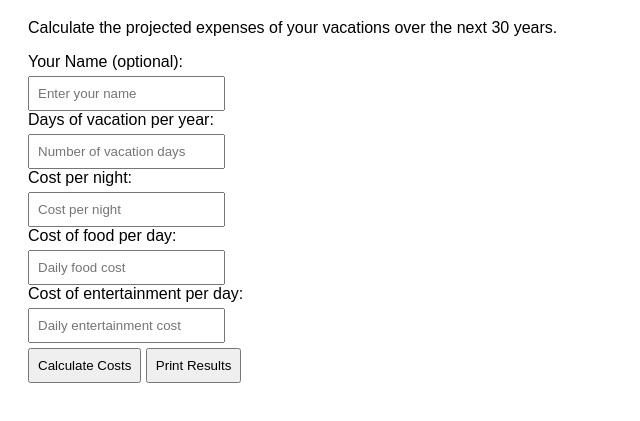
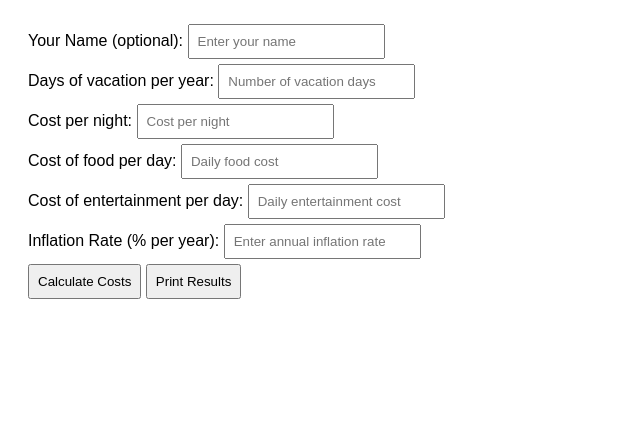
Before and after one commit to Graphicassassin520/vaca-calc, a plain HTML site: page index.html in a window 1280 px wide. Shown: the part 89-510 px from the top of the page, without its empty margins (0-640 px from the left). Drawn offline with Linux system fonts and the light colour scheme.

Commit message:
Update index.html

```diff
--- a/index.html
+++ b/index.html
@@ -7,28 +7,38 @@
     <link rel="stylesheet" href="styles.css">
 </head>
 <body>
-    <h1>Vacation Cost Calculator</h1>
-    <p>Calculate the projected expenses of your vacations over the next 30 years.</p>
-    <label for="name">Your Name (optional):</label><br>
-    <input type="text" id="name" placeholder="Enter your name"><br>
-
-    <label for="days">Days of vacation per year:</label><br>
-    <input type="number" id="days" placeholder="Number of vacation days"><br>
-
-    <label for="costPerNight">Cost per night:</label><br>
-    <input type="number" id="costPerNight" placeholder="Cost per night"><br>
-
-    <label for="foodPerDay">Cost of food per day:</label><br>
-    <input type="number" id="foodPerDay" placeholder="Daily food cost"><br>
-
-    <label for="entertainmentPerDay">Cost of entertainment per day:</label><br>
-    <input type="number" id="entertainmentPerDay" placeholder="Daily entertainment cost"><br>
-
-    <button onclick="calculateCosts()">Calculate Costs</button>
-    <button onclick="window.print()">Print Results</button>
-
-    <div class="result" id="result"></div>
-
+    <div class="container">
+        <h1>Vacation Cost Calculator</h1>
+        <form id="calculatorForm">
+            <div class="input-group">
+                <label for="name">Your Name (optional):</label>
+                <input type="text" id="name" placeholder="Enter your name">
+            </div>
+            <div class="input-group">
+                <label for="days">Days of vacation per year:</label>
+                <input type="number" id="days" placeholder="Number of vacation days">
+            </div>
+            <div class="input-group">
+                <label for="costPerNight">Cost per night:</label>
+                <input type="number" id="costPerNight" placeholder="Cost per night">
+            </div>
+            <div class="input-group">
+                <label for="foodPerDay">Cost of food per day:</label>
+                <input type="number" id="foodPerDay" placeholder="Daily food cost">
+            </div>
+            <div class="input-group">
+                <label for="entertainmentPerDay">Cost of entertainment per day:</label>
+                <input type="number" id="entertainmentPerDay" placeholder="Daily entertainment cost">
+            </div>
+            <div class="input-group">
+                <label for="inflationRate">Inflation Rate (% per year):</label>
+                <input type="number" id="inflationRate" placeholder="Enter annual inflation rate" step="0.1">
+            </div>
+            <button type="button" onclick="calculateCosts()">Calculate Costs</button>
+            <button type="button" onclick="window.print()">Print Results</button>
+        </form>
+        <div id="result"></div>
+    </div>
     <script src="scripts.js"></script>
 </body>
 </html>
```
